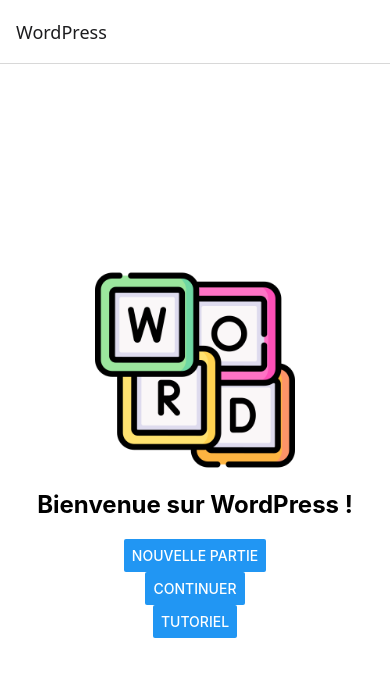
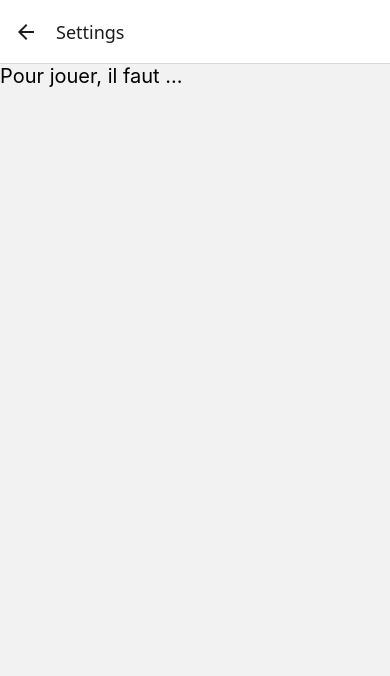
Before and after one commit to katiakaci/WordSurgery, a React Native app: screen /Settings in a window 390 px wide. Shown: the top 676 px of the page. Built offline with nearby package versions, Linux system fonts and the light colour scheme.

Commit message:
Screen parametres

```diff
--- a/App.js
+++ b/App.js
@@ -7,6 +7,7 @@
 import WelcomeScreen from './screens/WelcomeScreen';
 import GameScreen from './screens/GameScreen';
 import TutorielScreen from './screens/TutorielScreen';
+import SettingsScreen from './screens/SettingsScreen';
 
 const Stack = createStackNavigator();
 
@@ -34,6 +35,7 @@
         <Stack.Screen name="WordPress" component={WelcomeScreen} />
         <Stack.Screen name="Game" component={GameScreen} />
         <Stack.Screen name="Tutoriel" component={TutorielScreen} />
+        <Stack.Screen name="Settings" component={SettingsScreen} />
       </Stack.Navigator>
     </NavigationContainer>
   );
--- /dev/null
+++ b/screens/SettingsScreen.js
@@ -0,0 +1,25 @@
+import React from 'react';
+import { View, Text, StatusBar, StyleSheet, ImageBackground } from 'react-native';
+
+function SettingsScreen() {
+  return (
+    <>
+        <Text style={styles.text}>Pour jouer, il faut ...</Text>
+        <StatusBar style="auto" />
+    </>
+  );
+}
+
+const styles = StyleSheet.create({
+  container: {
+    flex: 1,
+    justifyContent: 'center',
+    alignItems: 'center',
+  },
+  text: {
+    color: 'black',
+    fontSize: 20,
+  },
+});
+
+export default SettingsScreen;
--- a/screens/WelcomeScreen.js
+++ b/screens/WelcomeScreen.js
@@ -9,6 +9,7 @@
       <Button title="Nouvelle partie" onPress={() => navigation.navigate('Game')} />
       <Button title="Continuer" onPress={() => navigation.navigate('Game')} />
       <Button title="Tutoriel" onPress={() => navigation.navigate('Tutoriel')} />
+      <Button title="Paramètres" onPress={() => navigation.navigate('Settings')} />
     </View>
   );
 }
```
